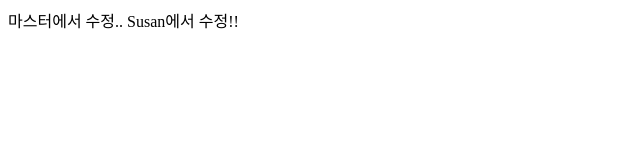
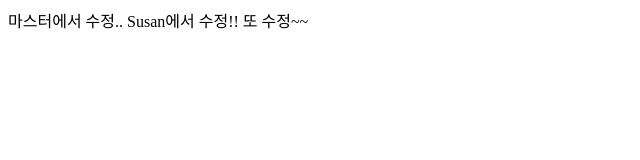
Before and after one commit to sslee366/TIL, a plain HTML site: page index.html in a window 1280 px wide. Shown: the full height of the page, 0-640 px from the left. Drawn offline with Linux system fonts and the light colour scheme.

Commit message:
susan one more modify

```diff
--- a/index.html
+++ b/index.html
@@ -5,15 +5,12 @@
     <meta http-equiv="X-UA-Compatible" content="IE=edge">
     <meta name="viewport" content="width=device-width, initial-scale=1.0">
 
-    <title></title>
+    <title>sslee366</title>
 </head>
 <body>
    마스터에서 수정..
 
-    <title>susan</title>
-</head>
-<body>
-    Susan에서 수정!!
+   Susan에서 수정!! 또 수정~~
 
 </body>
 </html>
```
